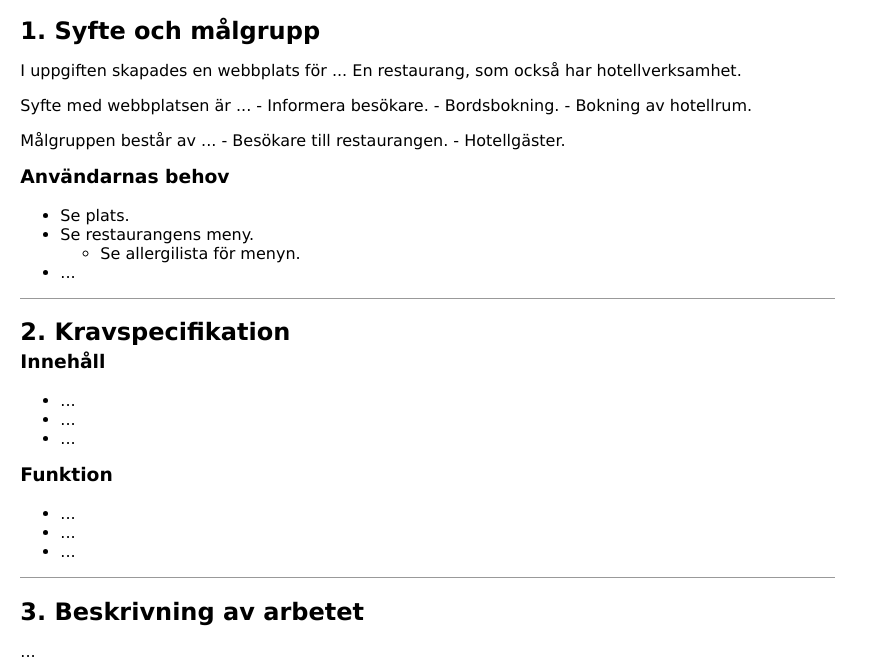
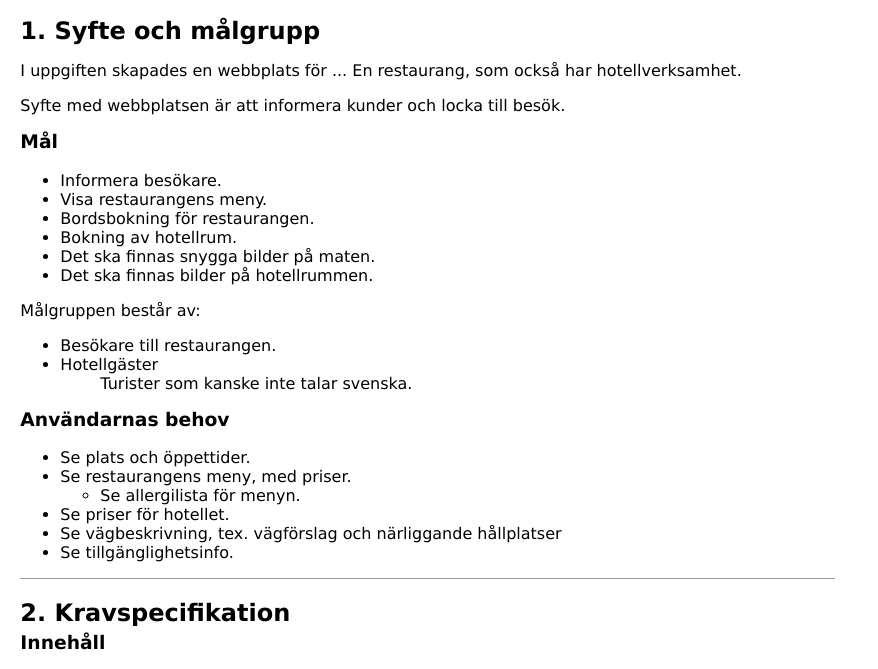
Before and after one commit to pj1401/wt1-u3, a plain HTML site: page rapport.html in a window 1280 px wide. Shown: the part 85-754 px from the top of the page, without its empty margins (0-878 px from the left). Drawn offline with Linux system fonts and the light colour scheme.

Commit message:
Update objectives and user needs

```diff
--- a/rapport.html
+++ b/rapport.html
@@ -54,30 +54,42 @@
         En restaurang, som också har hotellverksamhet.
         <!-- Namnförslag: Sjöbogården? -->
       </p>
-      <p>Syfte med webbplatsen är ...
+      <p>Syfte med webbplatsen är att informera kunder och locka till besök.
         <!-- Fyll på med kort beskrivning som anger syftet med webbplatsen. -->
         <!-- Alltså syfte och mål med webbplatsen för företaget eller organisationen. -->
-        - Informera besökare.
-        - Bordsbokning.
-        - Bokning av hotellrum.
       </p>
-      <p>Målgruppen består av ...
+      <h3>Mål</h3>
+      <ul>
+        <li>Informera besökare.</li>
+        <li>Visa restaurangens meny.</li>
+        <li>Bordsbokning för restaurangen.</li>
+        <li>Bokning av hotellrum.</li>
+        <li>Det ska finnas snygga bilder på maten.</li>
+        <li>Det ska finnas bilder på hotellrummen.</li>
+      </ul>
+      <p>Målgruppen består av:
         <!-- Fyll på med beskrivning som identifierar målgruppen. -->
         <!-- Ange också eventuell uppdelning i delgrupper. -->
-         - Besökare till restaurangen.
-         - Hotellgäster.
       </p>
+      <ul>
+        <li>Besökare till restaurangen.</li>
+        <li>Hotellgäster
+          <ul>Turister som kanske inte talar svenska.</ul>
+        </li>
+      </ul>
       <h3>Användarnas behov</h3>
       <!-- Skriv korta punkter som beskriver vilka behov webbplatsen ska uppfylla. -->
       <!-- Altså resultatet av målgruppsanalysen. Beskrivning av hur du gjort analysen ska inte finnas med. -->
       <ul>
-        <li>Se plats.</li>
-        <li>Se restaurangens meny.
+        <li>Se plats och öppettider.</li>
+        <li>Se restaurangens meny, med priser.
           <ul>
             <li>Se allergilista för menyn.</li>
           </ul>
         </li>
-        <li>...</li>
+        <li>Se priser för hotellet.</li>
+        <li>Se vägbeskrivning, tex. vägförslag och närliggande hållplatser</li>
+        <li>Se tillgänglighetsinfo.</li>
       </ul>
     </section>
     <section>
```
